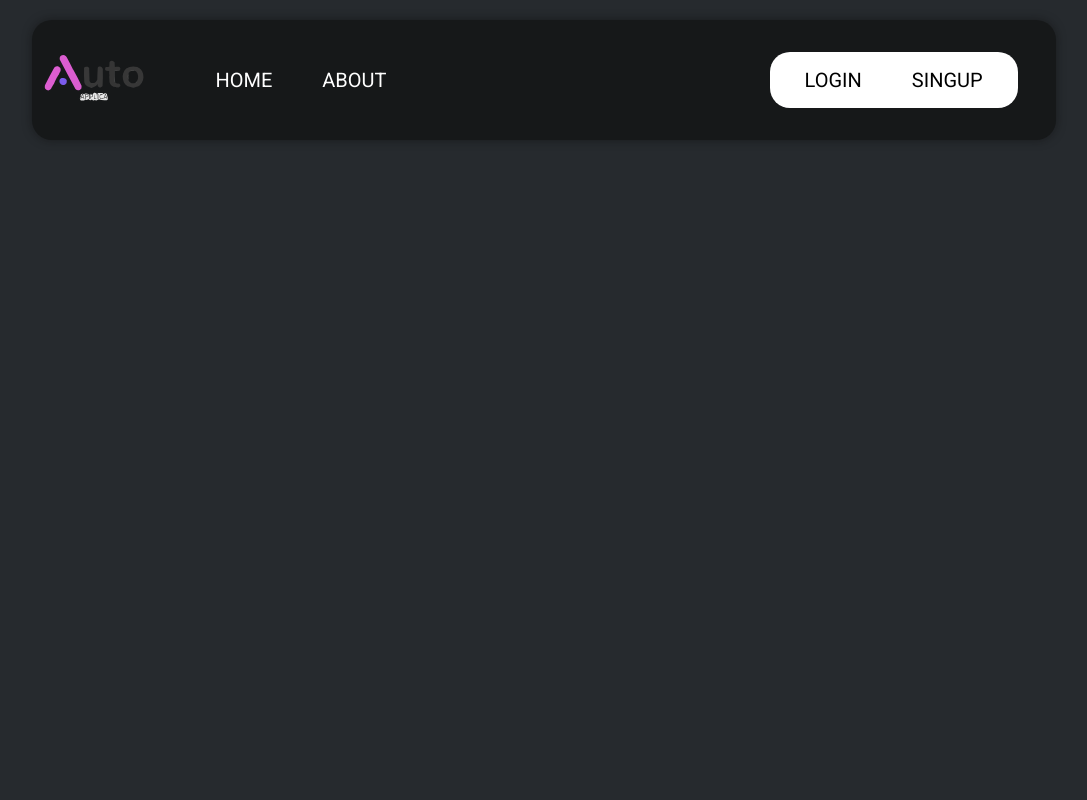
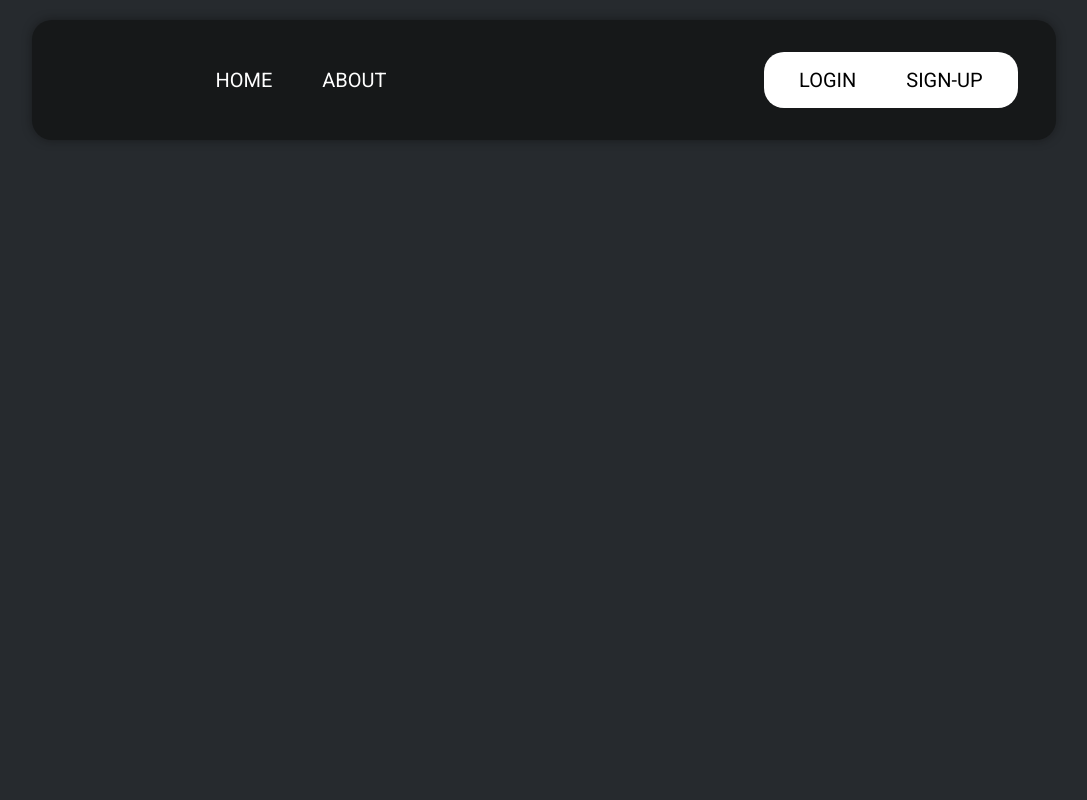
Before and after one commit to TheToadSannin/auto_applica, a React (Create React App) app: page / in a window 1280 px wide. Shown: the top 800 px of the page, without its empty margins (96-1183 px from the left). Built offline with nearby package versions, Linux system fonts and the light colour scheme.

Commit message:
Logo Hidden

```diff
--- a/src/components/Footer.jsx
+++ b/src/components/Footer.jsx
@@ -1,4 +1,5 @@
 import React from 'react'
+import { Link } from 'react-router-dom';
 
 const Footer = () => {
   return (
@@ -12,9 +13,9 @@ const Footer = () => {
         <div>
           <h1>Socials</h1>
           <ul>
-            <li><i className="fa-brands fa-twitter"></i> &nbsp; Twitter</li>
-            <li><i className="fa-brands fa-discord"></i> &nbsp; Discord</li>
-            <li><i className="fa-brands fa-github"></i> &nbsp; GitHub</li>
+            <li><Link to="https://twitter.com"><i className="fa-brands fa-twitter"></i> &nbsp; Twitter</Link></li>
+            <li><Link to="https://discord.com"><i className="fa-brands fa-discord"></i> &nbsp; Discord</Link></li>
+            <li><Link to="https://github.com"><i className="fa-brands fa-github"></i> &nbsp; GitHub</Link></li>
           </ul>
         </div>
         <div>
--- a/src/components/Header.jsx
+++ b/src/components/Header.jsx
@@ -25,7 +25,7 @@ const Header = () => {
   return (
     <header>
       <nav>
-        <span>
+        <span style={{opacity:"0"}}>
           <Logo
             height={120 + "px"}
             width={120 + "px"}
@@ -46,7 +46,7 @@ const Header = () => {
               <Link to="/login">Login</Link>
             </li>
             <li>
-              <Link to="/singup">Singup</Link>
+              <Link to="/signup">Sign-Up</Link>
             </li>
             <li>
               <div className="userIcon">L</div>
```
